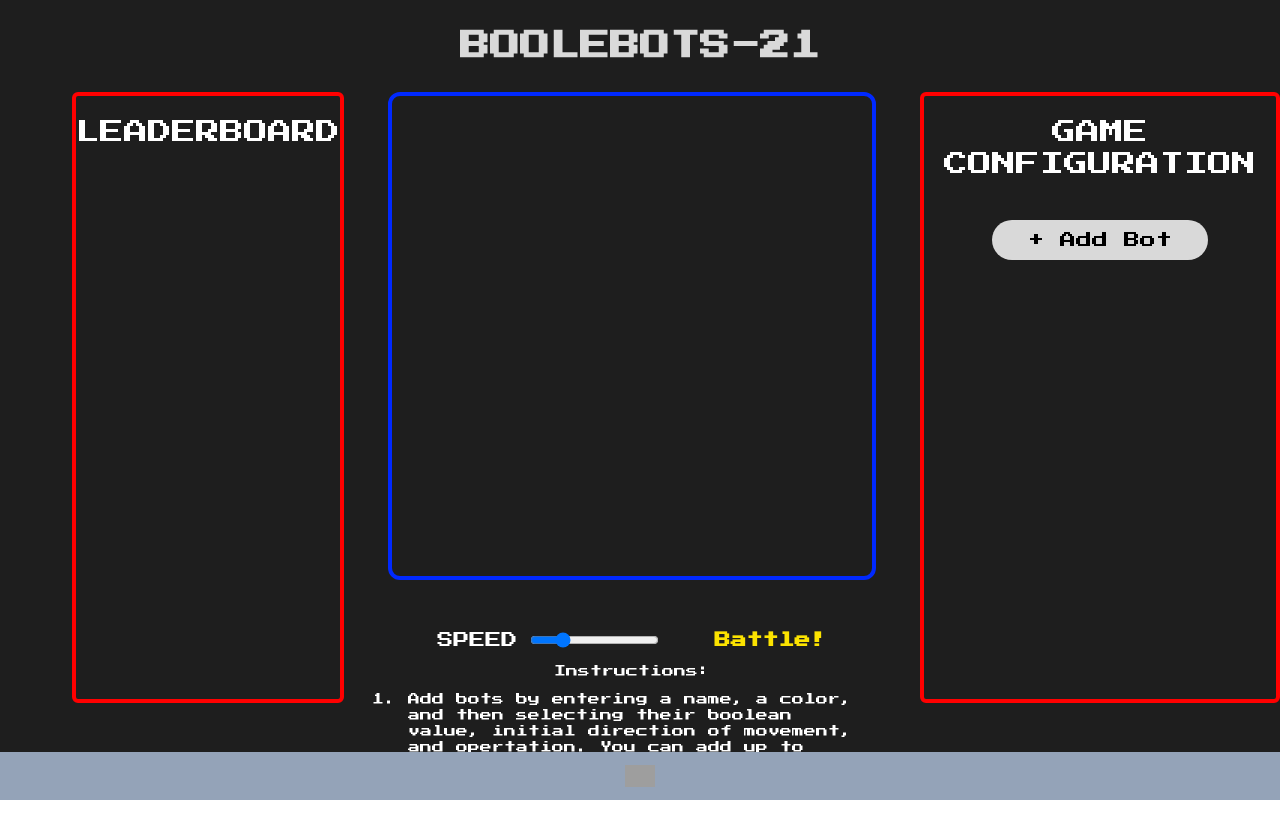
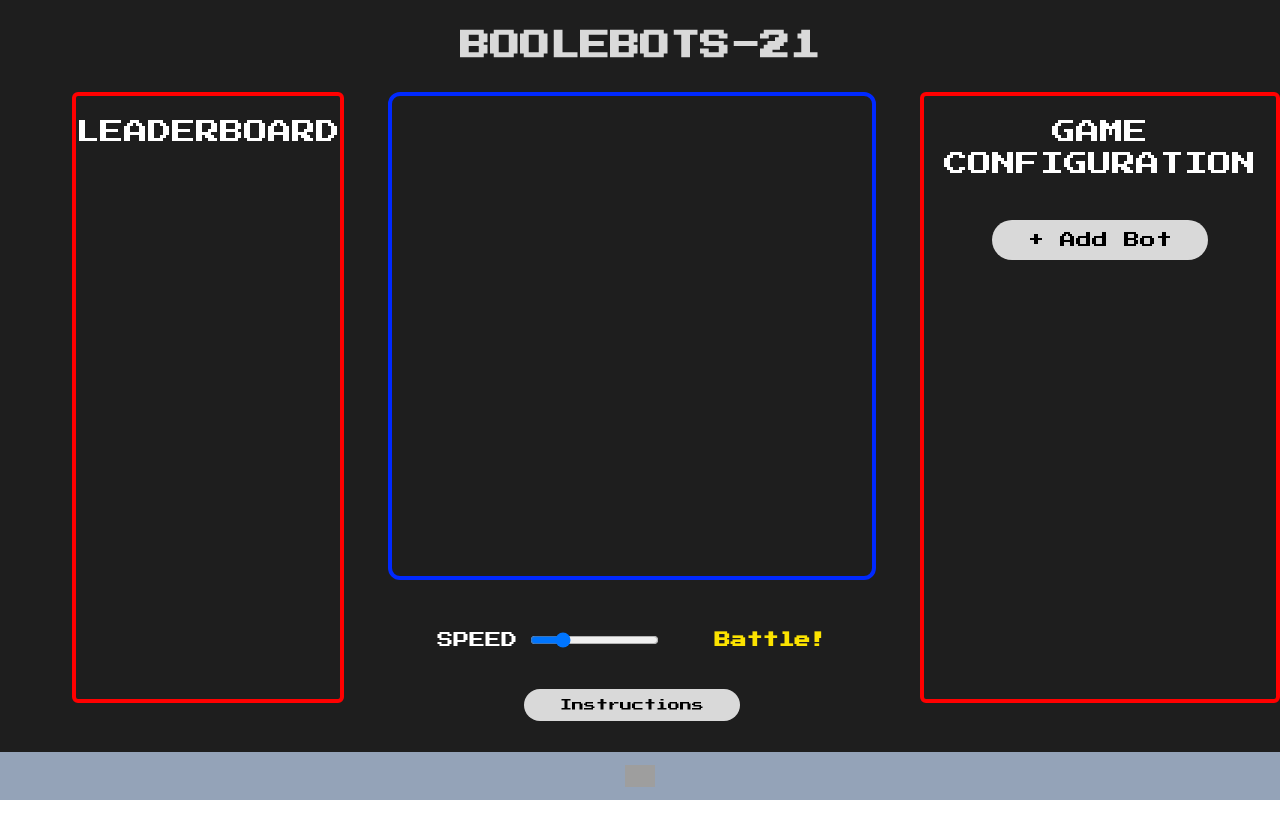
Before and after one commit to chingu-voyages/v44-tier2-team-21, a React (Vite) app: page / in a window 1280 px wide. Shown: the top 838 px of the page. After the commit the page ends 800 px from the top, so only its background shows below. Built offline with nearby package versions, Linux system fonts and the light colour scheme; grey boxes are pictures that could not be loaded.

Commit message:
Add modal button for smaller screens

```diff
--- a/src/components/Arena.jsx
+++ b/src/components/Arena.jsx
@@ -1,7 +1,7 @@
-import { useContext, useState } from "react";
-import Canvas from "./Canvas";
-import { BotContext } from "../context/botcontext/BotState";
-import Instructions from "./Instructions";
+import { useContext, useState } from 'react';
+import Canvas from './Canvas';
+import { BotContext } from '../context/botcontext/BotState';
+import Instructions from './Instructions';
 
 const Arena = () => {
   const data = useContext(BotContext);
@@ -17,19 +17,19 @@ const Arena = () => {
     setIsAnimating((prev) => !prev);
   };
   return (
-    <div className="w-3/6 px-16 mx-auto h-full bg-[#1e1e1e] text-[#FFFFFF] flex flex-col items-center">
+    <div className='w-3/6 px-16 mx-auto h-full bg-[#1e1e1e] text-[#FFFFFF] flex flex-col items-center'>
       <Canvas isAnimating={isAnimating} speed={parseInt(speed)} />
       <div>
-        <div className="speed-battle my-12 flex justify-center items-center">
-          <div className="speed form-group mr-14">
-            <label htmlFor="speed" className="mr-3">
+        <div className='speed-battle mt-12 mb-6 flex justify-center items-center'>
+          <div className='speed form-group mr-14'>
+            <label htmlFor='speed' className='mr-3'>
               SPEED
             </label>
             <input
-              type="range"
-              min="1"
-              max="10"
-              name="speed"
+              type='range'
+              min='1'
+              max='10'
+              name='speed'
               value={speed}
               onChange={(e) => {
                 setSpeed(e.target.value);
@@ -37,12 +37,12 @@ const Arena = () => {
             />
           </div>
           <button
-            type="button"
-            className="font-semibold text-[#FCE300]"
+            type='button'
+            className='font-semibold text-[#FCE300]'
             onClick={handleToggleAnimation}
             disabled={selectedBots.length > 1 ? false : true}
           >
-            {isAnimating ? "Stop" : "Battle!"}
+            {isAnimating ? 'Stop' : 'Battle!'}
           </button>
         </div>
         <Instructions />
--- a/src/components/Instructions.jsx
+++ b/src/components/Instructions.jsx
@@ -1,18 +1,24 @@
 const Instructions = () => {
   return (
-    <div className="h-2/6 flex flex-col justify-center items-center text-[#ffffff] text-xs mx-auto ">
-      <h3 className="mb-3">Instructions:</h3>
-      <ol className="list-decimal">
+    <div className='h-2/6 flex flex-col justify-center items-center text-[#ffffff] text-xs mx-auto '>
+      <button className='2xl:hidden px-9 py-2 mt-3 rounded-full bg-[#D9D9D9] text-[#000000]'>
+        Instructions
+      </button>
+      <div className='xl:hidden'>
+        <h3 className='mb-3'>Instructions:</h3>
+        <ol className='list-decimal'>
           <li>
-          Add bots by entering a name, a color, and then selecting their boolean
-          value, initial direction of movement, and opertation. You can add up
-          to four bots.
+            Add bots by entering a name, a color, and then selecting
+            their boolean value, initial direction of movement, and
+            opertation. You can add up to four bots.
           </li>
           <li>
-          Select the bots you wish to play by clicking on them in the list.
+            Select the bots you wish to play by clicking on them in
+            the list.
           </li>
           <li>Press the Battle! button to begin the match.</li>
         </ol>
+      </div>
     </div>
   );
 };
--- /dev/null
+++ b/src/components/InstructionsModal.jsx
@@ -0,0 +1,21 @@
+const Instructions = () => {
+  return (
+    <div className='h-2/6 flex flex-col justify-center items-center text-[#ffffff] text-xs mx-auto '>
+      <h3 className='mb-3'>Instructions:</h3>
+      <ol className='list-decimal'>
+        <li>
+          Add bots by entering a name, a color, and then selecting
+          their boolean value, initial direction of movement, and
+          opertation. You can add up to four bots.
+        </li>
+        <li>
+          Select the bots you wish to play by clicking on them in the
+          list.
+        </li>
+        <li>Press the Battle! button to begin the match.</li>
+      </ol>
+    </div>
+  );
+};
+
+export default Instructions;
```
Lines whose indentation alone changed are shown as unchanged.
